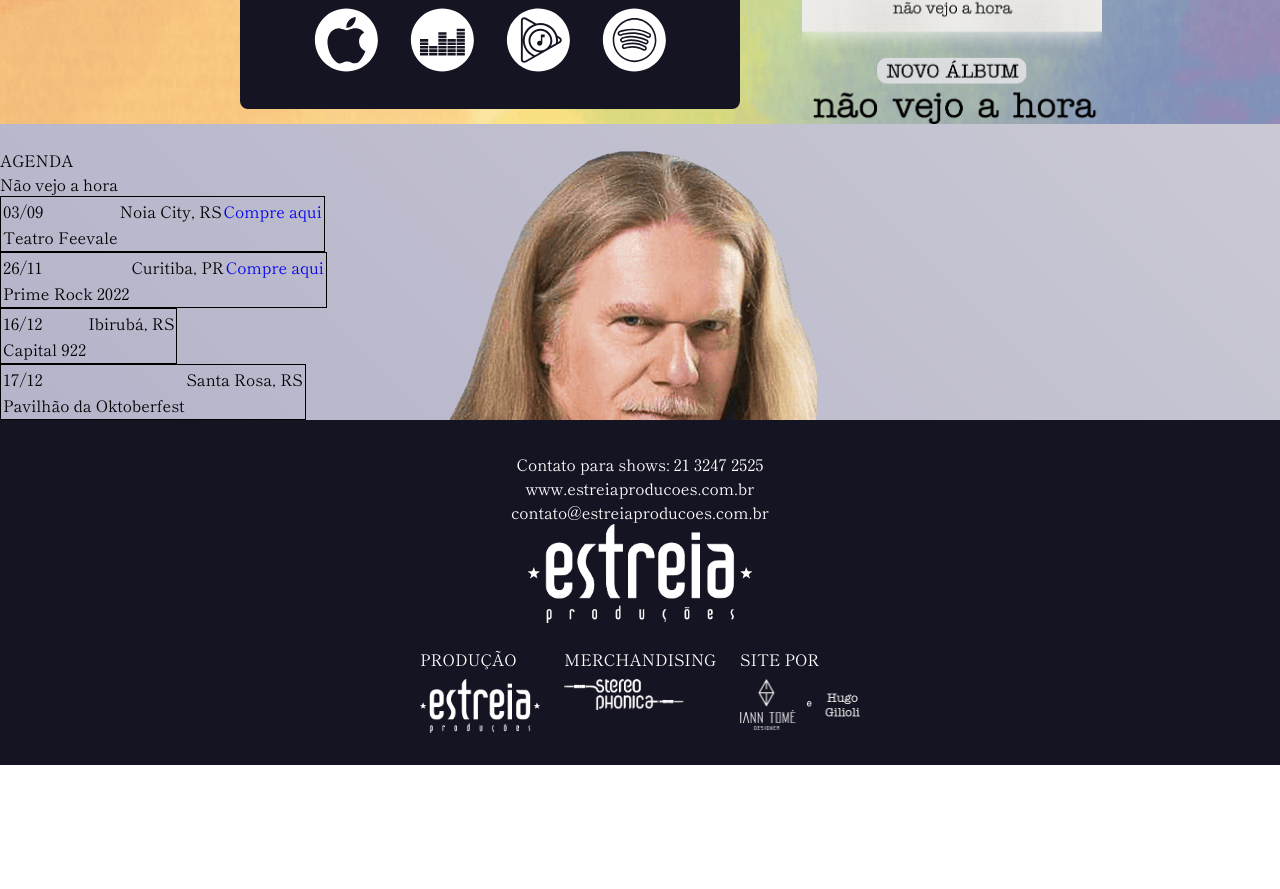
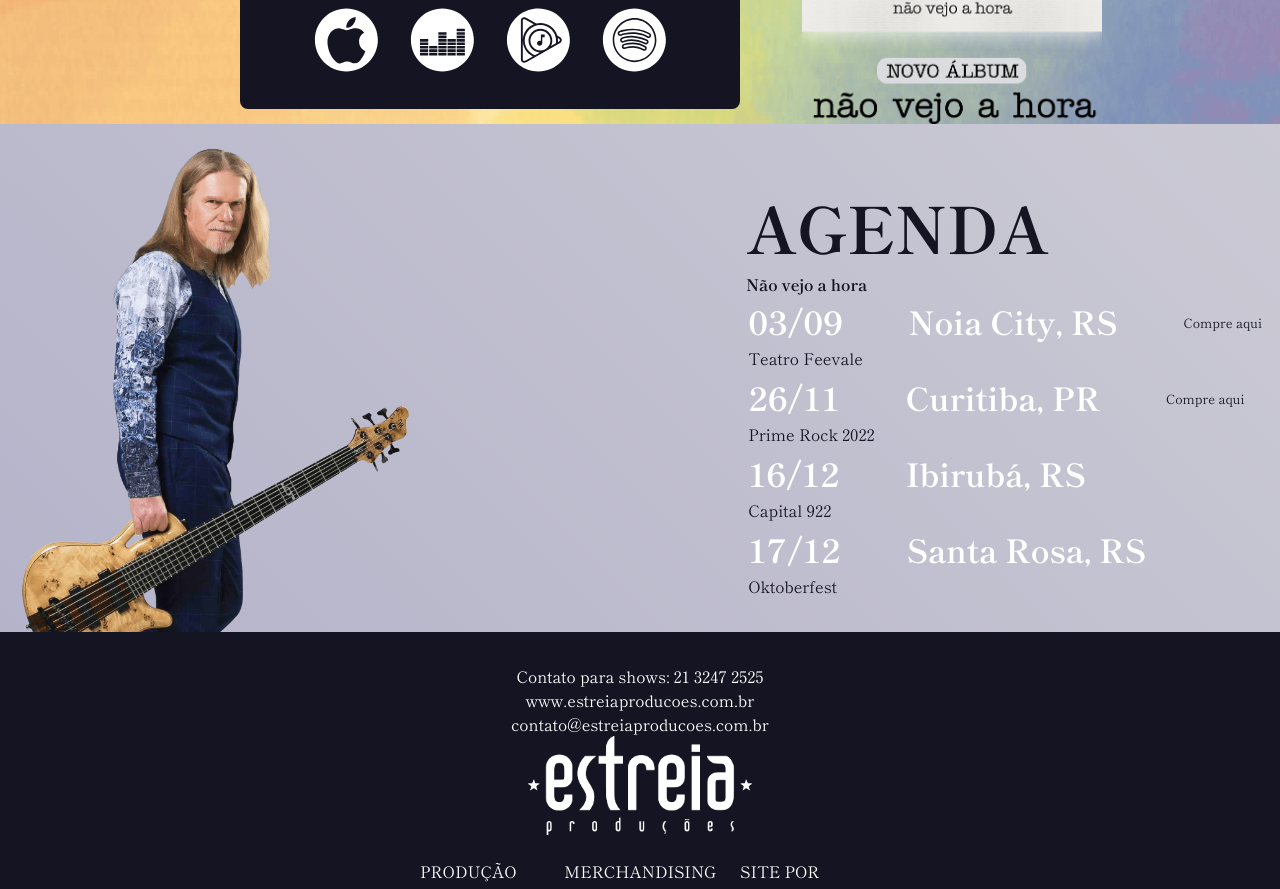
Before and after one commit to milenaemmert/1berto, a React (Vite) app: page / in a window 1280 px wide. Shown: the part 1336-2225 px from the top of the page. Before the commit the page ends 2101 px from the top, so only its background shows below. Built offline with nearby package versions, Linux system fonts and the light colour scheme.

Commit message:
Fix table style

```diff
--- a/src/app.jsx
+++ b/src/app.jsx
@@ -1,14 +1,8 @@
-import { Header, Banner, ShopNow, Shows, Footer } from './components'
+import { LandingPage } from './screens'
 
 const App = () => {
   return (
-    <div className='App'>
-      <Header />
-      <Banner />
-      <ShopNow />
-      <Shows />
-      <Footer />
-    </div>
+    <LandingPage />
   )
 }
 
--- a/src/components/Shows/Shows.component.jsx
+++ b/src/components/Shows/Shows.component.jsx
@@ -1,16 +1,25 @@
 import styled from 'styled-components'
 import HG from '../../assets/images/humberto-tickets.png'
 import { TableShows } from './TableShows.component'
+import { global, paddings } from '../../assets/base/variables'
 
 const ContainerShows = styled.section`
+  padding: ${paddings.large} 0;
+  width: ${global.container};
+  margin: 0 auto;
   background: url(${HG});
+  background-repeat: no-repeat;
+  background-position: top left;
+  background-size: contain;
+  display: flex;
+  justify-content: flex-end;
 `
 
 export const Shows = () => {
   return (
     <ContainerShows>
 
-    <TableShows />
+      <TableShows />
     </ContainerShows>
   )
 }
--- a/src/components/Shows/TableShows.component.jsx
+++ b/src/components/Shows/TableShows.component.jsx
@@ -1,18 +1,56 @@
 import { useState } from 'react'
 import styled from 'styled-components'
-import { shows } from '../../constants/shows'
+import { shows } from '../../constants'
+import { colors, paddings } from '../../assets/base/variables'
+
+const SectionShows = styled.section`
+  h2 {
+    font-size: 4em;
+    font-weight: bold;
+    color: ${colors.cinder};
+  }
+  h3 {
+    font-weight: bold;
+    color: ${colors.cinder};
+  }
+  a {
+    color: ${colors.cinder};
+    font-size: .8em;
+  }
+  a:hover {
+    text-decoration: underline;
+  }
 
 
+`
+
 const Table = styled.table`
-  border: 1px solid black;
 
-  tfoot td {
-    background-color: red;
-    width: 100%;
+`
+
+const TdBig = styled.td`
+  font-size: 2em;
+  font-weight: bold;
+  color: ${colors.white};
+  padding: 0 ${paddings.large} 0 0;
+`
+
+const TdSmall = styled.td`
+  color: ${colors.cinder};
+  padding: 0 0 0 0;
+
+  a {
+    color: ${colors.cinder};
+    font-size: .8em;
+  }
+  a:hover {
+    text-decoration: underline;
   }
 `
 
-
+const TRow = styled.tr`
+  padding-bottom: ${paddings.large};
+`
 
 export const TableShows = () => {
   const [showsState, setShowsState] = useState(shows)
@@ -25,35 +63,35 @@ export const TableShows = () => {
       return (
         <Table>
           <tbody>
-            <tr>
-              <td>{show.date}</td>
-              <td>{show.city}</td>
+            <TRow>
+              <TdBig>{show.date}</TdBig>
+              <TdBig>{show.city}</TdBig>
               {show.link ?
-                <td><a href={show.link} target='_blank'>Compre aqui</a></td>
+                <TdSmall><a href={show.link} target='_blank'>Compre aqui</a></TdSmall>
                 :
                 null
               }
-            </tr>
+            </TRow>
 
           </tbody>
-          <tfoot>
-            <tr>
+          <TRow>
+            <TdSmall>
               {show.place}
-            </tr>
-          </tfoot>
+            </TdSmall>
+          </TRow>
         </Table>
       )
     })
   }
 
   return (
-    <section>
+    <SectionShows>
       <h2>AGENDA</h2>
       <h3>Não vejo a hora</h3>
 
 
       {handleShows()}
 
-    </section>
+    </SectionShows>
   )
 }
--- a/src/constants/index.js
+++ b/src/constants/index.js
@@ -1 +1 @@
-// export { NAME } from '.name'
+export { shows } from './shows'
--- a/src/constants/shows.js
+++ b/src/constants/shows.js
@@ -21,6 +21,6 @@ export const shows = [
     date: '17/12',
     city: 'Santa Rosa, RS',
     link: '',
-    place: 'Pavilhão da Oktoberfest'
+    place: 'Oktoberfest'
   }
 ]
--- /dev/null
+++ b/src/screens/LandingPage.screen.jsx
@@ -0,0 +1,13 @@
+import { Header, Banner, ShopNow, Shows, Footer } from '../components'
+
+export const LandingPage = () => {
+  return (
+    <>
+      <Header />
+      <Banner />
+      <ShopNow />
+      <Shows />
+      <Footer />
+    </>
+  )
+}
--- a/src/screens/index.js
+++ b/src/screens/index.js
@@ -1 +1 @@
-// export { NameScreen } from './name/name.screen'
+export { LandingPage } from './LandingPage.screen'
```
